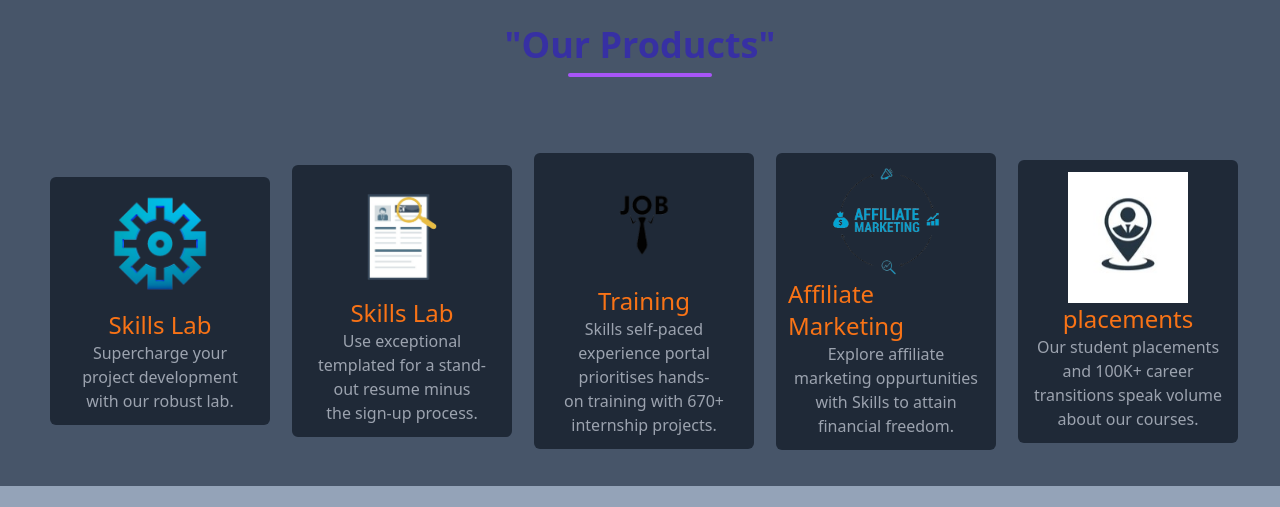
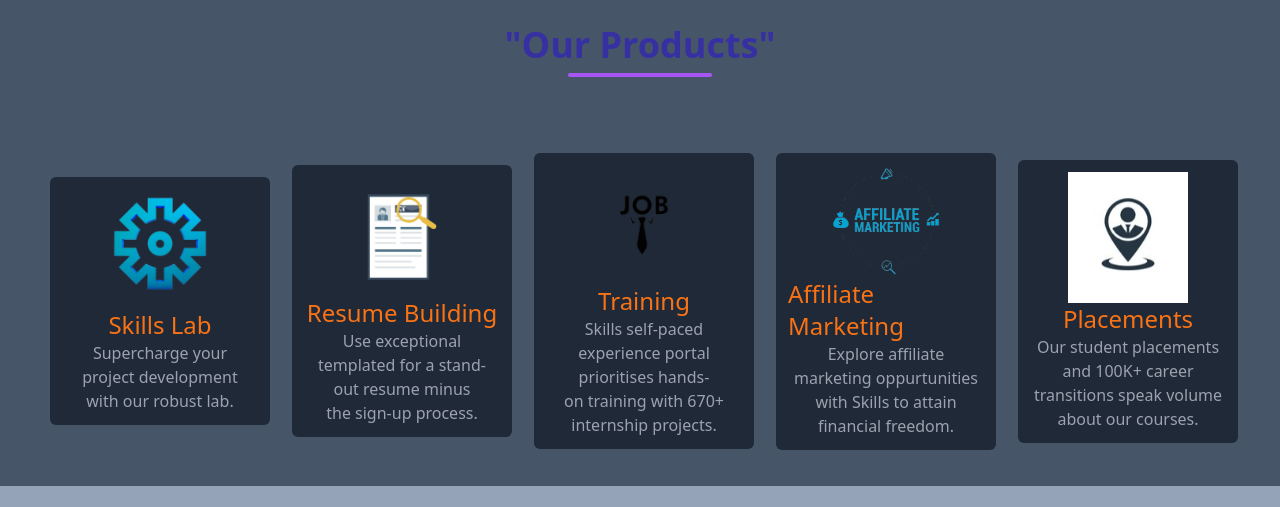
Before and after one commit to shing1Sks/Edtech-SkillUp, a website: page index.html in a window 1280 px wide. Shown: the part 1175-1682 px from the top of the page. Drawn offline with Linux system fonts and the light colour scheme.

Commit message:
Update index.html
fixed typos

```diff
--- a/index.html
+++ b/index.html
@@ -93,7 +93,7 @@
             <div class="w-[220px] flex flex-col justify-evenly  p-1">
                 <div class="w-[220px] flex flex-col items-center border-4 border-transparent hover:border-indigo-400 bg-gray-800 p-2 rounded-md cursor-pointer">
                     <img src="./res/cv_150p-01-removebg-preview.png" class="w-[120px]" alt="">
-                    <p class="text-2xl text-orange-500">Skills Lab</p>
+                    <p class="text-2xl text-orange-500">Resume Building</p>
                     <p class="max-w-[200px] text-center text-base text-gray-400 text-balance">Use exceptional templated for a stand-out resume minus the sign-up process.</p>
                 </div>
             </div>
@@ -117,7 +117,7 @@
             <div class="w-[220px] flex flex-col justify-evenly p-1">
                 <div class="w-[220px] flex flex-col items-center border-4 border-transparent hover:border-indigo-400 bg-gray-800 p-2 rounded-md cursor-pointer">
                     <img src="./res/placements.jpg" class="w-[120px]" alt="">
-                    <p class="text-2xl text-orange-500">placements</p>
+                    <p class="text-2xl text-orange-500">Placements</p>
                     <p class="max-w-[200px] text-center text-base text-gray-400 text-balance"> Our student placements and 100K+ career transitions speak volume about our courses.
                     </p>
                 </div>
```
